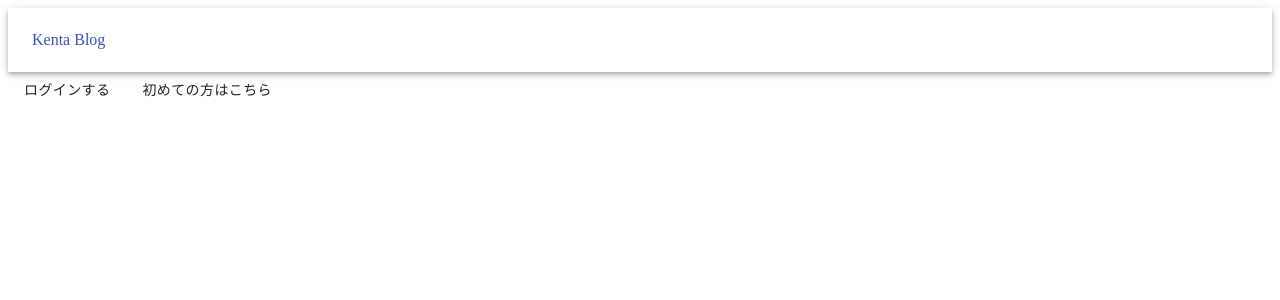
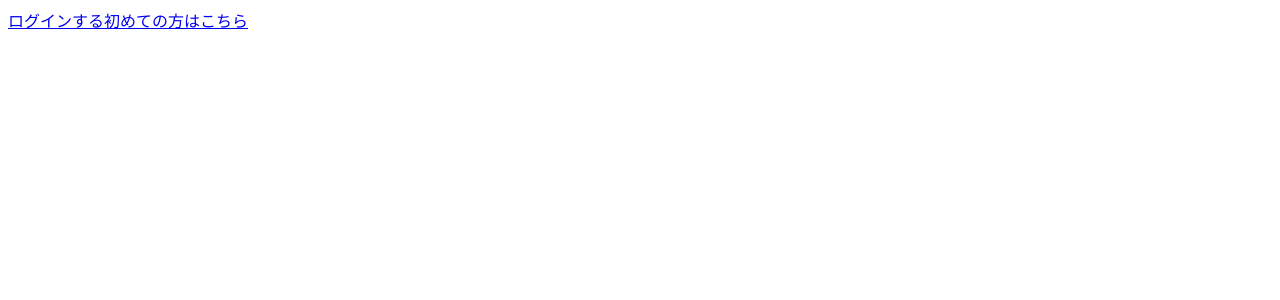
Before and after one commit to kenta0727/blog, a React (Create React App) app: page / in a window 1280 px wide. Shown: the top 300 px of the page. Built offline with nearby package versions, Linux system fonts and the light colour scheme.

Commit message:
error processing

```diff
--- a/public/index.html
+++ b/public/index.html
@@ -2,6 +2,7 @@
 <html lang="en">
   <head>
     <meta charset="utf-8" />
+    <link rel="icon" href="%PUBLIC_URL%/favicon.ico" />
     <link rel="stylesheet" href="https://fonts.googleapis.com/css?family=Roboto:300,400,500" />
     <meta name="viewport" content="width=device-width, initial-scale=1" />
     <meta name="theme-color" content="#000000" />
@@ -9,10 +10,12 @@
       name="description"
       content="Web site created using create-react-app"
     />
+    <link rel="apple-touch-icon" href="%PUBLIC_URL%/logo192.png" />
     <!--
       manifest.json provides metadata used when your web app is installed on a
       user's mobile device or desktop. See https://developers.google.com/web/fundamentals/web-app-manifest/
     -->
+    <link rel="manifest" href="%PUBLIC_URL%/manifest.json" />
     <!--
       Notice the use of %PUBLIC_URL% in the tags above.
       It will be replaced with the URL of the `public` folder during the build.
--- a/src/components/App.js
+++ b/src/components/App.js
@@ -23,14 +23,14 @@
       {/* Linkから自動的にlinkされるようになっている */}
       <Header />
       <Link to="/Login">
-      <Button variant="raised">
+      {/* <Button variant="raised"> */}
       ログインする
-      </Button>
+      {/* </Button> */}
         </Link>
       <Link to="/registration">
-      <Button variant="raised">
+      {/* <Button variant="raised"> */}
       初めての方はこちら
-      </Button>
+      {/* </Button> */}
       </Link>
     </div>
   );
--- a/src/components/Header.js
+++ b/src/components/Header.js
@@ -7,13 +7,13 @@
   render() {
     return (
       <div className='header'>
-        <AppBar position="static" color="inherit">
+        {/* <AppBar position="static" color="inherit">
           <Toolbar>
             <Typography variant="contained" color="primary">
               Kenta Blog
               </Typography>
           </Toolbar>
-        </AppBar>
+        </AppBar> */}
 
       </div>
     );
```
Also changed, not shown: public/manifest.json.
